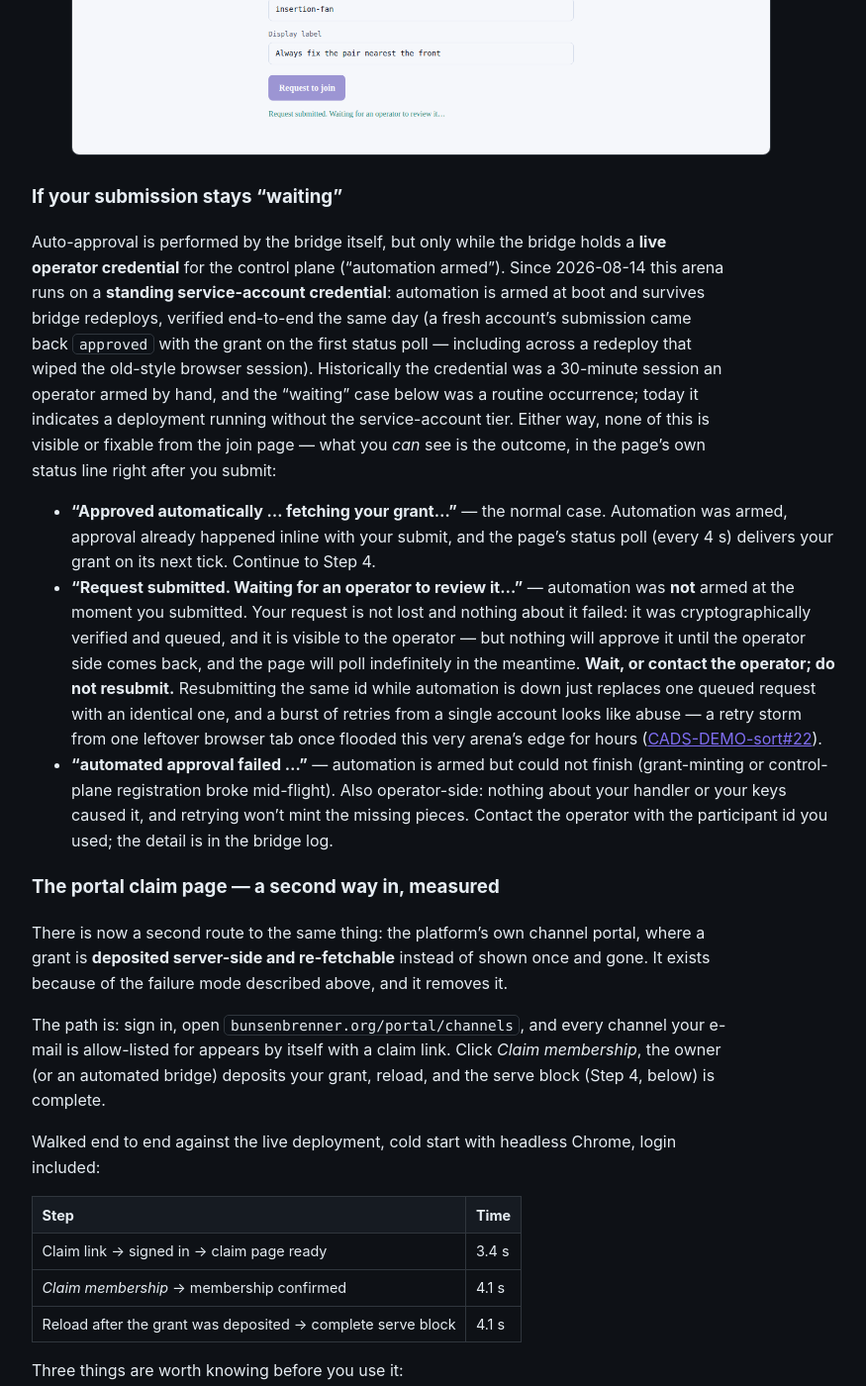
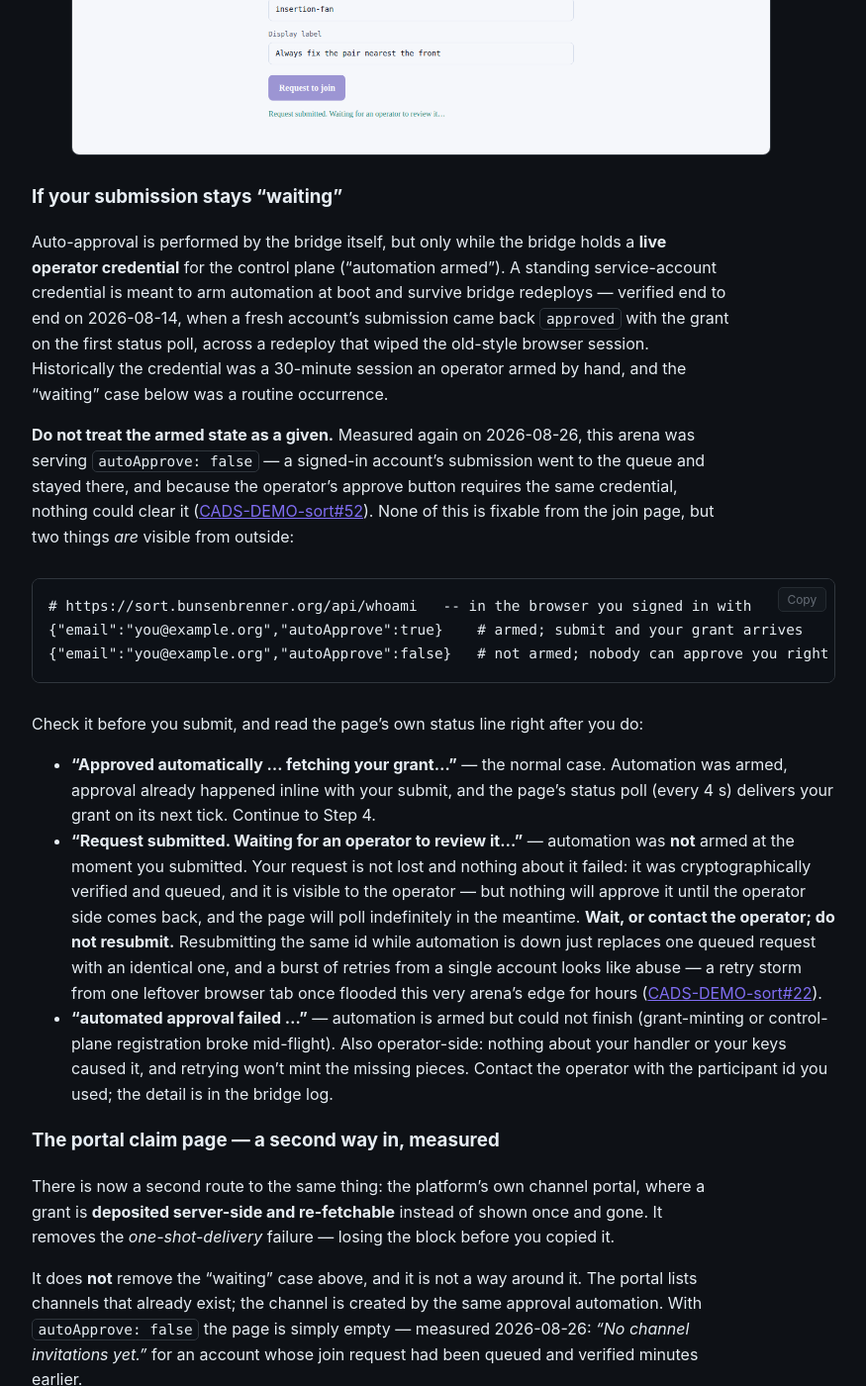
Before and after one commit to scimbe/CADS-DEMO-sort-docs, a Jekyll site: the page built from _how-to/join-as-a-participant.md, in a window 1280 px wide and 1400 px high, scrolled down 6529 px. Shown: the whole window at 99% size, without its empty margins (322-1197 px from the left). Built offline with Jekyll 4.4.1, drawn with Linux system fonts in a browser that asks for light colours.

Commit message:
Stop presenting the hosted join as deterministic — it depends on operator-side automation
Naive-tester run on 2026-08-26 got stuck at 0:30. The tutorial states as measured
fact that there is "no waiting room" and that a grant arrives 4.6 s after submit, and
the summary table lists joining the hosted arena as depending on "nothing —
deterministic". All three are wrong when the arena's approval automation is not armed,
which it was not: /api/whoami returned autoApprove:false, the submission sat pending
indefinitely, and the operator's approve button fails closed on the same condition
(CADS-DEMO-sort#52).

The failure is entirely operator-side, but the tutorial gave the reader no way to tell
a slow approval from an impossible one — at exactly the point where the page has told
them their keys live in one browser and the grant is delivered once.

- five-seconds: keep the 4.6 s measurement but say what it was measured under; add the
  /api/whoami self-check and the two status lines it maps to; point at the local arena
  as the way to keep working; drop "deterministic" from the summary row.
- join-as-a-participant: the standing service-account credential is the intent, not a
  guarantee — record the 2026-08-26 counter-measurement next to the 2026-08-14 one.
- join-as-a-participant: the portal claim route removes one-shot delivery, not the
  waiting case. Measured empty in exactly that state; say so, so nobody sends a stuck
  reader there.

Co-Authored-By: Claude Opus 5 (1M context) <noreply@anthropic.com>
Claude-Session: https://claude.ai/code/session_01F71YviyJau3vsBrvkG5VS8

````diff
--- a/_how-to/join-as-a-participant.md
+++ b/_how-to/join-as-a-participant.md
@@ -211,15 +211,26 @@ looks from your seat and what to do about it. No CLI needed for any of this:
 ### If your submission stays "waiting" {#if-your-submission-stays-waiting}
 
 Auto-approval is performed by the bridge itself, but only while the bridge holds a **live
-operator credential** for the control plane ("automation armed"). Since 2026-08-14 this arena
-runs on a **standing service-account credential**: automation is armed at boot and survives
-bridge redeploys, verified end-to-end the same day (a fresh account's submission came back
-`approved` with the grant on the first status poll — including across a redeploy that wiped the
-old-style browser session). Historically the credential was a 30-minute session an operator
-armed by hand, and the "waiting" case below was a routine occurrence; today it indicates a
-deployment running without the service-account tier. Either way, none of this is visible or
-fixable from the join page — what you *can* see is the outcome, in the page's own status line
-right after you submit:
+operator credential** for the control plane ("automation armed"). A standing service-account
+credential is meant to arm automation at boot and survive bridge redeploys — verified end to end
+on 2026-08-14, when a fresh account's submission came back `approved` with the grant on the first
+status poll, across a redeploy that wiped the old-style browser session. Historically the
+credential was a 30-minute session an operator armed by hand, and the "waiting" case below was a
+routine occurrence.
+
+**Do not treat the armed state as a given.** Measured again on 2026-08-26, this arena was serving
+`autoApprove: false` — a signed-in account's submission went to the queue and stayed there, and
+because the operator's approve button requires the same credential, nothing could clear it
+([CADS-DEMO-sort#52](https://github.com/scimbe/CADS-DEMO-sort/issues/52)). None of this is
+fixable from the join page, but two things *are* visible from outside:
+
+```bash
+# https://sort.bunsenbrenner.org/api/whoami   -- in the browser you signed in with
+{"email":"you@example.org","autoApprove":true}    # armed; submit and your grant arrives
+{"email":"you@example.org","autoApprove":false}   # not armed; nobody can approve you right now
+```
+
+Check it before you submit, and read the page's own status line right after you do:
 
 - **"Approved automatically … fetching your grant…"** — the normal case. Automation was armed,
   approval already happened inline with your submit, and the page's status poll (every 4 s)
@@ -238,11 +249,16 @@ right after you submit:
   your keys caused it, and retrying won't mint the missing pieces. Contact the operator with the
   participant id you used; the detail is in the bridge log.
 
-### The portal claim page — a second way in, measured
+### The portal claim page — a second way in, measured {#the-portal-claim-page--a-second-way-in-measured}
 
 There is now a second route to the same thing: the platform's own channel portal, where a grant is
-**deposited server-side and re-fetchable** instead of shown once and gone. It exists because of the
-failure mode described above, and it removes it.
+**deposited server-side and re-fetchable** instead of shown once and gone. It removes the
+*one-shot-delivery* failure — losing the block before you copied it.
+
+It does **not** remove the "waiting" case above, and it is not a way around it. The portal lists
+channels that already exist; the channel is created by the same approval automation. With
+`autoApprove: false` the page is simply empty — measured 2026-08-26: *"No channel invitations
+yet."* for an account whose join request had been queued and verified minutes earlier.
 
 The path is: sign in, open `bunsenbrenner.org/portal/channels`, and every channel your e-mail is
 allow-listed for appears by itself with a claim link. Click *Claim membership*, the owner (or an
````
Also changed, not shown: _tutorials/five-seconds.md (+39 -3 lines).
